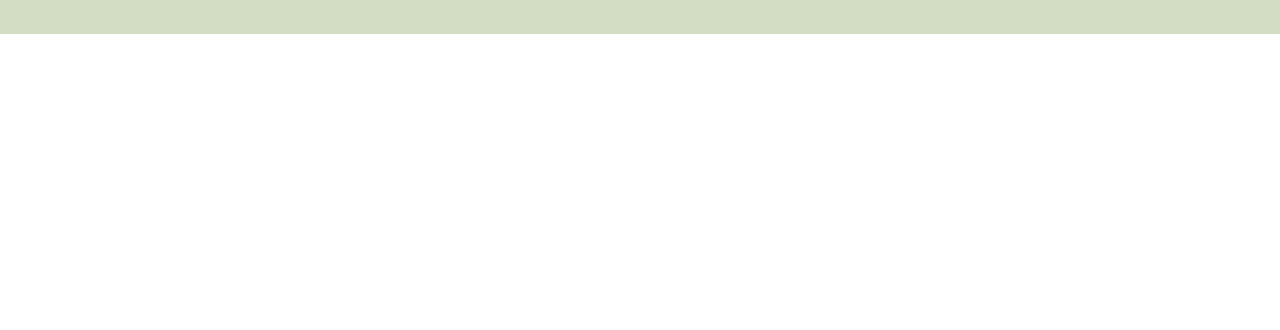
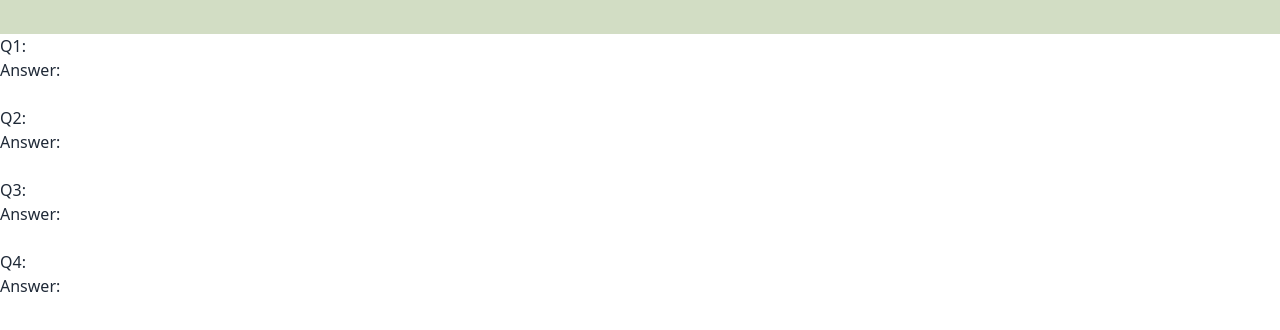
Before and after one commit to Saiful-94/geometry-genius-resources, a plain HTML site: page ans.html in a window 1280 px wide. Shown: the part 86-416 px from the top of the page. Drawn offline with nearby package versions, Linux system fonts and the light colour scheme.

Commit message:
Second page added

```diff
--- a/ans.html
+++ b/ans.html
@@ -25,6 +25,18 @@
     </div>
 </header>
        <main>
+        <h2> Q1: </h2>
+        <p> Answer: </p> <br>
+        <h2> Q2: </h2>
+        <p> Answer: </p> <br>
+        <h2> Q3: </h2>
+        <p> Answer: </p> <br>
+        <h2> Q4: </h2>
+        <p> Answer: </p> <br>
+
+
+
+
 
        </main>
 
```
